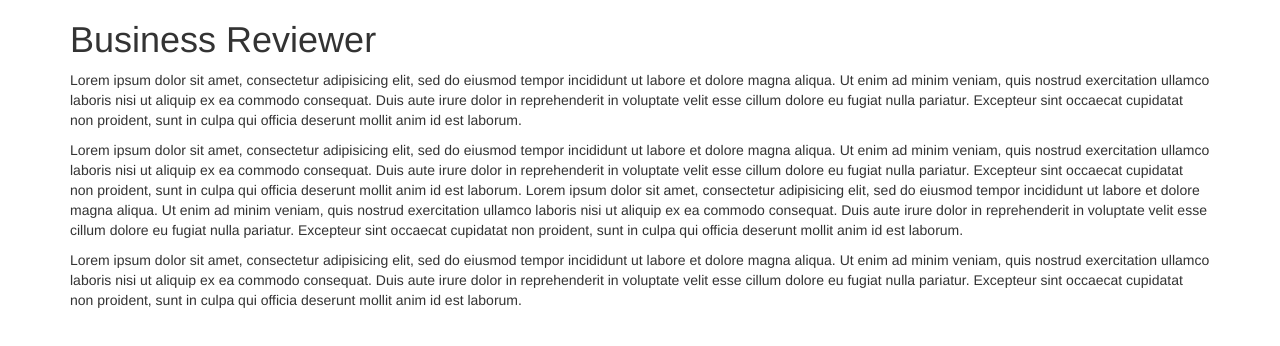
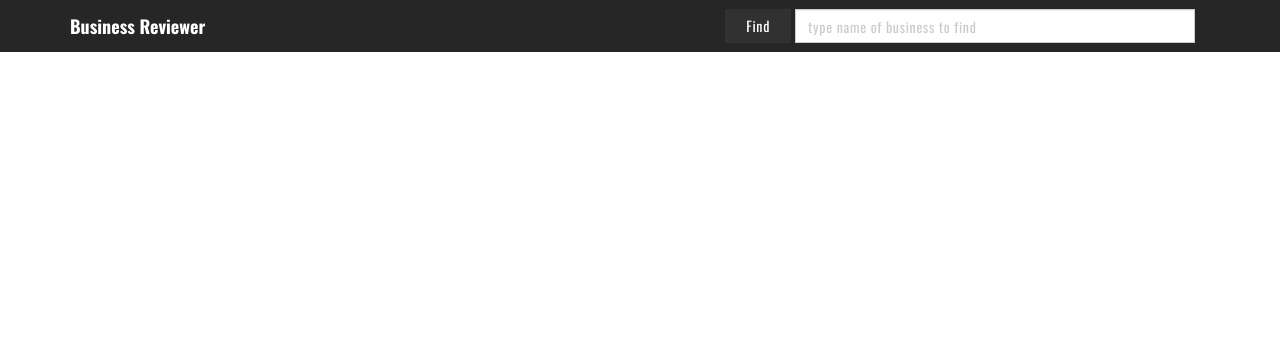
Before and after one commit to bcsf12a029/jhoolay-laal, a plain HTML site: page index.html in a window 1280 px wide. Drawn offline with nearby package versions, Linux system fonts and the light colour scheme.

Commit message:
Implemented navbar

```diff
--- a/assets/css/style.css
+++ b/assets/css/style.css
@@ -0,0 +1,47 @@
+* {
+	border-radius: 0 !important;
+}
+
+button, input, select, textarea {
+	font-family: 'Oswald', sans-serif;
+	font-weight: 400 !important;
+	letter-spacing: 0.05em;
+}
+
+::-webkit-input-placeholder {
+	color: #ccc !important;
+}
+/* Nav Bar */
+
+.navbar-brand {
+	font-family: 'Oswald', sans-serif;
+	font-weight: 700;
+	color: #fff !important;
+}
+
+@media (min-width: 768px){
+.navbar-form .form-group {
+	width: 400px;
+}
+.navbar-form .form-control{
+	width: 100%;
+}
+}
+
+.navbar-inverse {
+	background-color: #262626;
+	border-color: #262626;
+}
+
+.btn-find {
+	background-color: #313131;
+	color: #fff;
+	padding-left: 20px;
+	padding-right: 20px;
+}
+
+.btn-find.focus, .btn-find:focus, .btn-find:hover{
+	color: #ccc;
+}
+
+/* slider area */
--- a/index.html
+++ b/index.html
@@ -3,43 +3,36 @@
 <head>
 	<title>Br |HOME</title>
 	<link rel="stylesheet" type="text/css" href="assets/libs/css/bootstrap.min.css">
-	<link rel="stylesheet" type="text/css" href="assets/libs/css/bootstrap-theme.min.css">
+	<link href='https://fonts.googleapis.com/css?family=Oswald:400,300,700' rel='stylesheet' type='text/css'>
 	<link rel="stylesheet" type="text/css" href="assets/css/style.css">
 </head>
 <body>
-	<div class="container">
-		<h1>Business Reviewer</h1>
-		<p>
-			Lorem ipsum dolor sit amet, consectetur adipisicing elit, sed do eiusmod
-			tempor incididunt ut labore et dolore magna aliqua. Ut enim ad minim veniam,
-			quis nostrud exercitation ullamco laboris nisi ut aliquip ex ea commodo
-			consequat. Duis aute irure dolor in reprehenderit in voluptate velit esse
-			cillum dolore eu fugiat nulla pariatur. Excepteur sint occaecat cupidatat non
-			proident, sunt in culpa qui officia deserunt mollit anim id est laborum.
-		</p>
-		<p>
-			Lorem ipsum dolor sit amet, consectetur adipisicing elit, sed do eiusmod
-			tempor incididunt ut labore et dolore magna aliqua. Ut enim ad minim veniam,
-			quis nostrud exercitation ullamco laboris nisi ut aliquip ex ea commodo
-			consequat. Duis aute irure dolor in reprehenderit in voluptate velit esse
-			cillum dolore eu fugiat nulla pariatur. Excepteur sint occaecat cupidatat non
-			proident, sunt in culpa qui officia deserunt mollit anim id est laborum.
-			Lorem ipsum dolor sit amet, consectetur adipisicing elit, sed do eiusmod
-			tempor incididunt ut labore et dolore magna aliqua. Ut enim ad minim veniam,
-			quis nostrud exercitation ullamco laboris nisi ut aliquip ex ea commodo
-			consequat. Duis aute irure dolor in reprehenderit in voluptate velit esse
-			cillum dolore eu fugiat nulla pariatur. Excepteur sint occaecat cupidatat non
-			proident, sunt in culpa qui officia deserunt mollit anim id est laborum.
-		</p>
-		<p>
-			Lorem ipsum dolor sit amet, consectetur adipisicing elit, sed do eiusmod
-			tempor incididunt ut labore et dolore magna aliqua. Ut enim ad minim veniam,
-			quis nostrud exercitation ullamco laboris nisi ut aliquip ex ea commodo
-			consequat. Duis aute irure dolor in reprehenderit in voluptate velit esse
-			cillum dolore eu fugiat nulla pariatur. Excepteur sint occaecat cupidatat non
-			proident, sunt in culpa qui officia deserunt mollit anim id est laborum.
-		</p>
-	</div>
+	<!-- NAV BAR -->
+	<nav class="navbar navbar-inverse">
+	  <div class="container">
+	    <!-- Brand and toggle get grouped for better mobile display -->
+	    <div class="navbar-header">
+	      <button type="button" class="navbar-toggle collapsed" data-toggle="collapse" data-target="#bs-example-navbar-collapse-1" aria-expanded="false">
+	        <span class="sr-only">Toggle navigation</span>
+	        <span class="icon-bar"></span>
+	        <span class="icon-bar"></span>
+	        <span class="icon-bar"></span>
+	      </button>
+	      <a class="navbar-brand" href="#">Business Reviewer</a>
+	    </div>
+
+	    <!-- Collect the nav links, forms, and other content for toggling -->
+	    <div class="collapse navbar-collapse" id="bs-example-navbar-collapse-1">
+	      <form class="navbar-form navbar-right" role="search">
+	      	<button type="submit" class="btn btn-find">Find</button>
+	        <div class="form-group">
+	          <input type="text" class="form-control" placeholder="type name of business to find">
+	        </div>
+	      </form>
+	    </div><!-- /.navbar-collapse -->
+	  </div><!-- /.container-fluid -->
+	</nav>
+	<!-- / NAV BAR -->
 
 <!-- Scripts -->
 <script type="text/javascript" src="assets/libs/js/jquery-2.1.4.min.js"></script>
```
